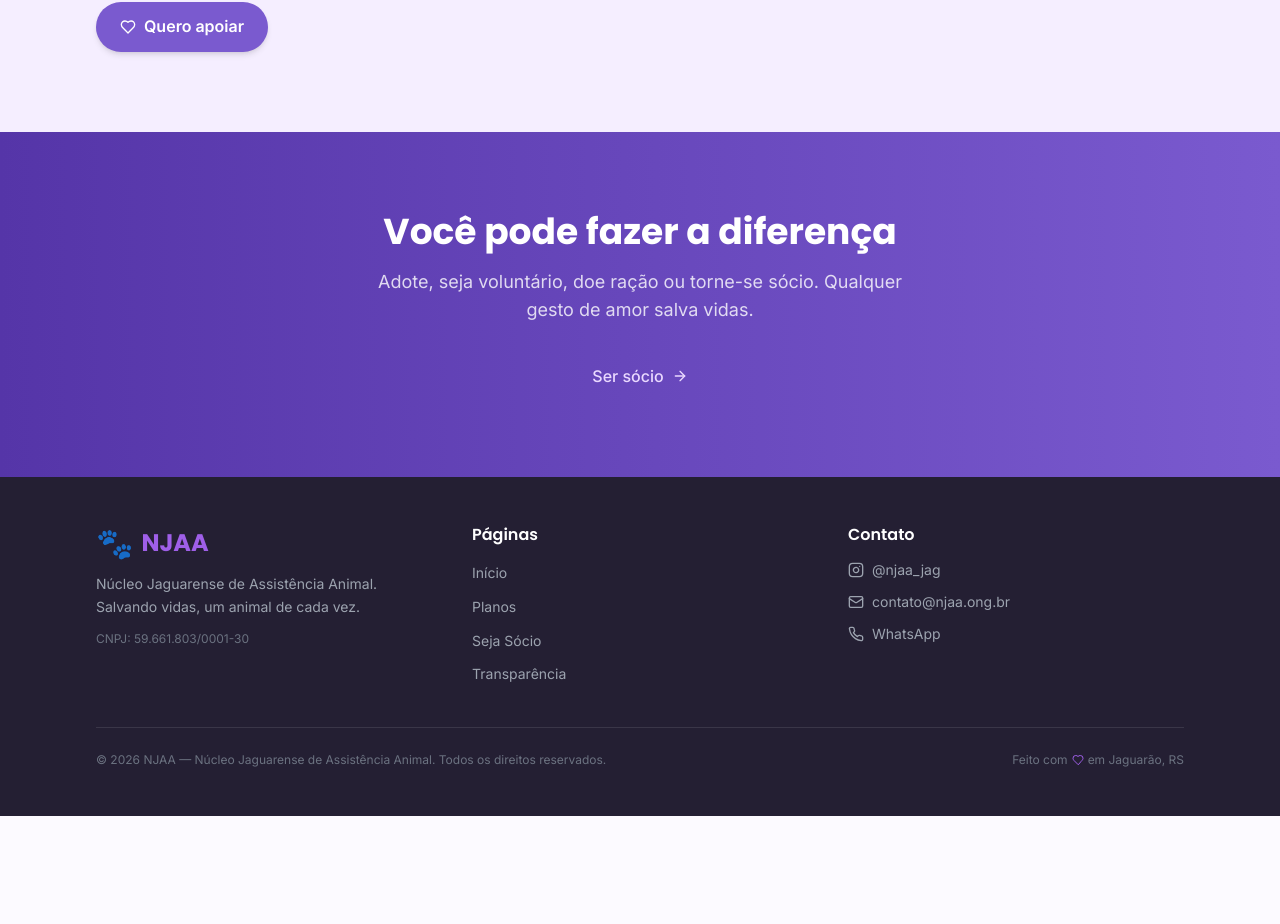
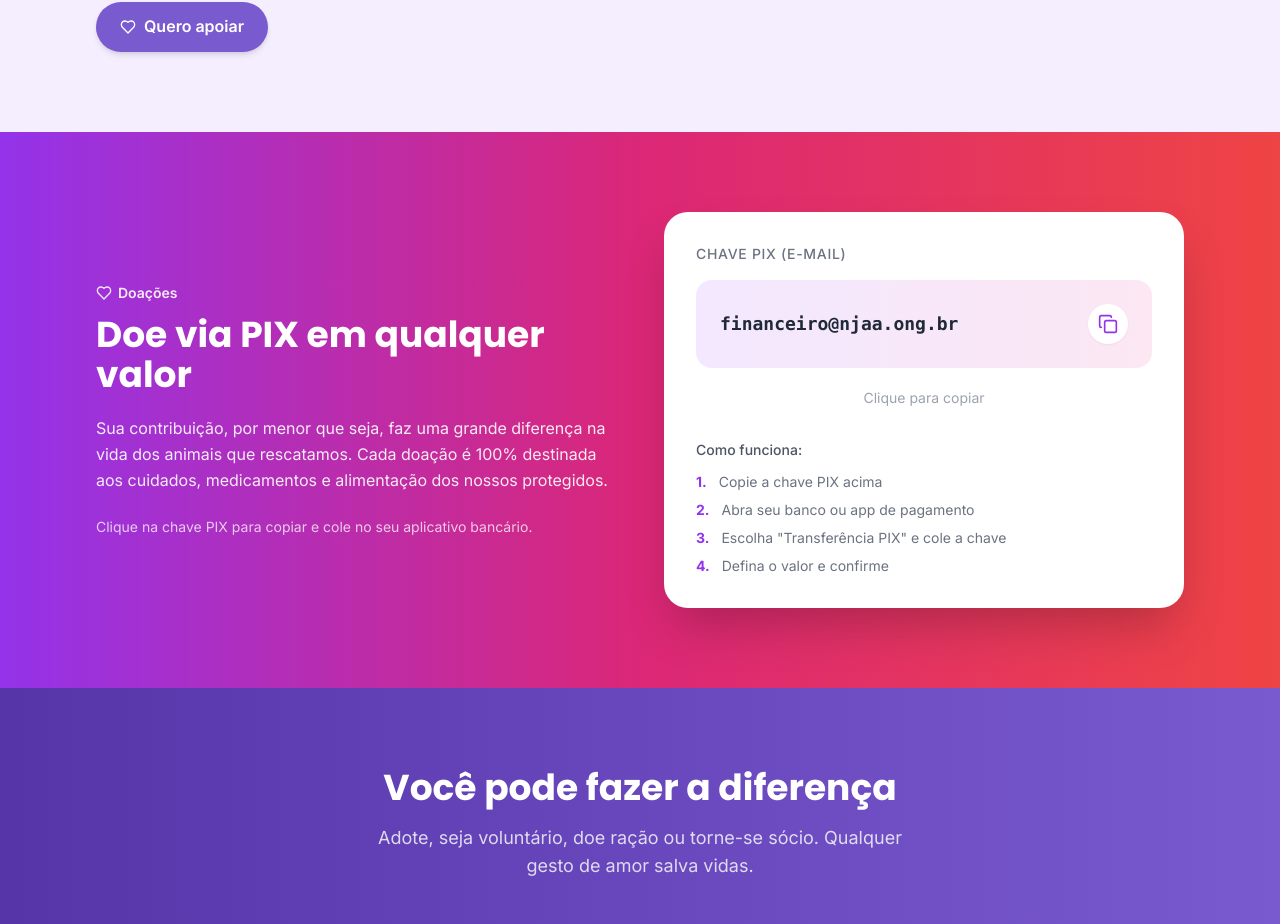
Before and after one commit to sbr-digital/njaa, a React (Vite) app: page / in a window 1280 px wide. Shown: the part 2000-2924 px from the top of the page. Before the commit the page ends 2816 px from the top, so only its background shows below. Built offline with nearby package versions, Linux system fonts and the light colour scheme.

Commit message:
fix: adiciona chave pix

```diff
--- /dev/null
+++ b/src/components/DonationSection.tsx
@@ -0,0 +1,93 @@
+import { useState } from 'react'
+import { Heart, Copy, Check } from 'lucide-react'
+import { AnimatedSection } from '@/components/AnimatedSection'
+
+export function DonationSection() {
+  const [copied, setCopied] = useState(false)
+  const pixKey = 'financeiro@njaa.ong.br'
+
+  const handleCopyPix = async () => {
+    try {
+      await navigator.clipboard.writeText(pixKey)
+      setCopied(true)
+      setTimeout(() => setCopied(false), 2000)
+    } catch (err) {
+      console.error('Erro ao copiar:', err)
+    }
+  }
+
+  return (
+    <section className="py-20 bg-gradient-to-r from-purple-600 via-pink-600 to-red-500" aria-label="Doações PIX">
+      <div className="container-custom">
+        <div className="grid md:grid-cols-2 gap-12 items-center">
+          <AnimatedSection>
+            <span className="inline-flex items-center gap-1.5 text-white font-semibold text-sm mb-3 opacity-90">
+              <Heart size={16} /> Doações
+            </span>
+            <h2 className="section-title mb-5 text-white">
+              Doe via PIX em qualquer valor
+            </h2>
+            <p className="text-white/90 leading-relaxed mb-6">
+              Sua contribuição, por menor que seja, faz uma grande diferença na vida dos animais que rescatamos.
+              Cada doação é 100% destinada aos cuidados, medicamentos e alimentação dos nossos protegidos.
+            </p>
+            <p className="text-white/75 text-sm">
+              Clique na chave PIX para copiar e cole no seu aplicativo bancário.
+            </p>
+          </AnimatedSection>
+
+          <AnimatedSection delay={150}>
+            <div className="bg-white rounded-3xl p-8 shadow-2xl">
+              <p className="text-gray-500 text-sm font-medium mb-4 uppercase tracking-wider">Chave PIX (E-mail)</p>
+
+              <button
+                onClick={handleCopyPix}
+                className="w-full group relative overflow-hidden rounded-2xl bg-gradient-to-r from-purple-100 to-pink-100 p-6 transition-all duration-300 hover:shadow-lg"
+                aria-label="Copiar chave PIX"
+              >
+                <div className="flex items-center justify-between gap-4">
+                  <span className="font-mono font-semibold text-gray-800 text-lg break-all text-left">
+                    {pixKey}
+                  </span>
+                  <div className="shrink-0 flex items-center justify-center w-10 h-10 rounded-full bg-white shadow-sm group-hover:shadow-md transition-all">
+                    {copied ? (
+                      <Check size={20} className="text-green-500" />
+                    ) : (
+                      <Copy size={20} className="text-purple-600" />
+                    )}
+                  </div>
+                </div>
+              </button>
+
+              <p className="text-center text-sm text-gray-400 mt-5">
+                {copied ? '✓ Chave copiada!' : 'Clique para copiar'}
+              </p>
+
+              <div className="mt-8 space-y-3">
+                <p className="text-gray-600 text-sm font-medium">Como funciona:</p>
+                <ol className="text-gray-500 text-sm space-y-2">
+                  <li className="flex gap-3">
+                    <span className="font-bold text-purple-600">1.</span>
+                    <span>Copie a chave PIX acima</span>
+                  </li>
+                  <li className="flex gap-3">
+                    <span className="font-bold text-purple-600">2.</span>
+                    <span>Abra seu banco ou app de pagamento</span>
+                  </li>
+                  <li className="flex gap-3">
+                    <span className="font-bold text-purple-600">3.</span>
+                    <span>Escolha "Transferência PIX" e cole a chave</span>
+                  </li>
+                  <li className="flex gap-3">
+                    <span className="font-bold text-purple-600">4.</span>
+                    <span>Defina o valor e confirme</span>
+                  </li>
+                </ol>
+              </div>
+            </div>
+          </AnimatedSection>
+        </div>
+      </div>
+    </section>
+  )
+}
--- a/src/pages/Home.tsx
+++ b/src/pages/Home.tsx
@@ -3,6 +3,7 @@ import { ArrowRight, Heart, PawPrint, Users } from 'lucide-react'
 import { SEO } from '@/components/SEO'
 import { AnimatedSection } from '@/components/AnimatedSection'
 import { StatCard } from '@/components/StatCard'
+import { DonationSection } from '@/components/DonationSection'
 import { transparencyStats } from '@/data/stats'
 import { socialLinks } from '@/data/navigation'
 
@@ -142,6 +143,9 @@ export function Home() {
         </div>
       </section> */}
 
+      {/* Donation Section */}
+      <DonationSection />
+
       {/* CTA Final */}
       <section className="py-20 bg-gradient-to-r from-primary-700 to-primary-500" aria-label="Chamada para ação">
         <div className="container-custom text-center">
```
